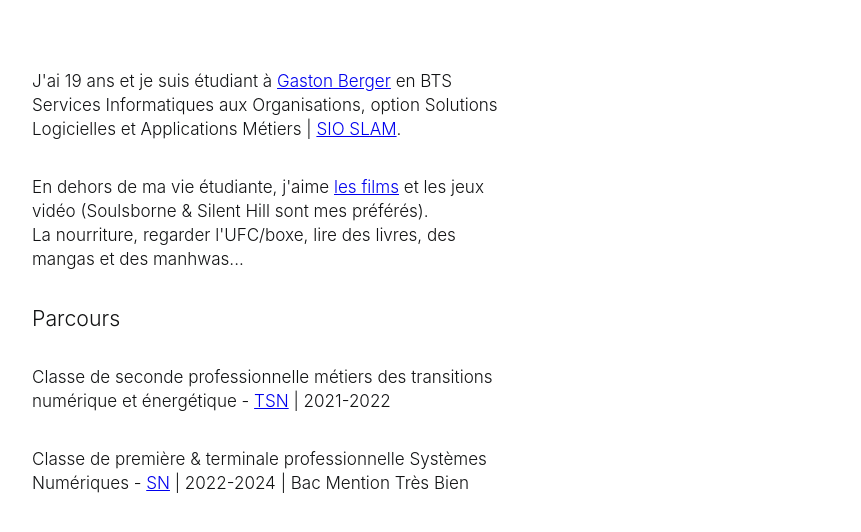
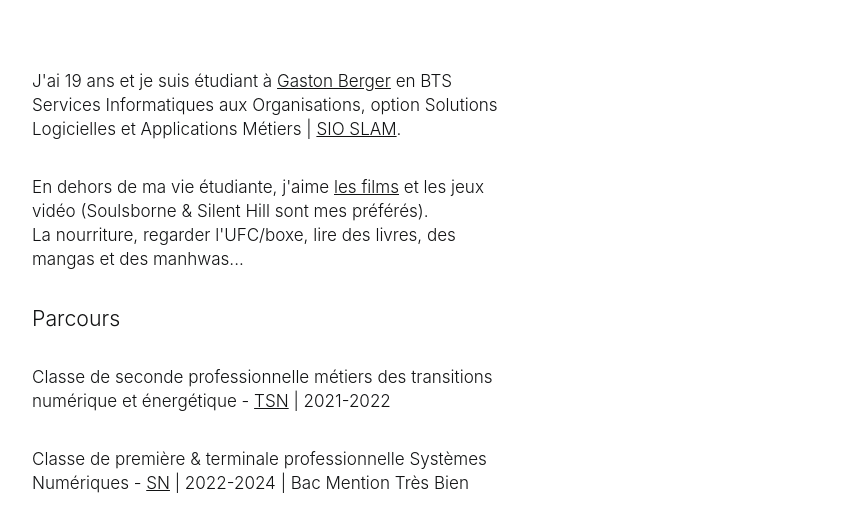
Before and after one commit to kan3daa/Portfolio, a Vue app: page / in a window 1280 px wide. Shown: the part 264-796 px from the top of the page, without its empty margins (104-965 px from the left). Built offline with nearby package versions, Linux system fonts and the light colour scheme; a web font is replaced by a local one.

Commit message:
refactor: nettoyage de Home.vue, suppression du code et des imports inutiles

```diff
--- a/src/components/Home.vue
+++ b/src/components/Home.vue
@@ -1,5 +1,5 @@
 <script setup lang="ts">
-import { computed } from 'vue'
+import {computed} from 'vue'
 
 const birthDate = new Date('2006-10-30');
 const today = new Date();
@@ -16,7 +16,7 @@ const age = computed(() => {
 
 <template>
   <div>
-    <Menu />
+    <Menu/>
 
     <div class="top_info">
       <div>
@@ -24,12 +24,15 @@ const age = computed(() => {
       <h1>Portfolio</h1>
       <p>
         J'ai {{ age }} ans et je suis étudiant à
-        <a href="https://www.gastonberger.fr/">Gaston Berger</a> en BTS Services Informatiques aux Organisations, option Solutions Logicielles et Applications Métiers |
-        <a href="https://www.onisep.fr/ressources/univers-formation/formations/post-bac/bts-services-informatiques-aux-organisations-option-b-solutions-logicielles-et-applications-metiers">SIO SLAM</a>.
+        <a href="https://www.gastonberger.fr/">Gaston Berger</a> en BTS Services Informatiques aux Organisations, option
+        Solutions Logicielles et Applications Métiers |
+        <a href="https://www.onisep.fr/ressources/univers-formation/formations/post-bac/bts-services-informatiques-aux-organisations-option-b-solutions-logicielles-et-applications-metiers">SIO
+          SLAM</a>.
       </p>
       <p>
         En dehors de ma vie étudiante, j'aime
-        <a href="https://letterboxd.com/kan3da_movie/list/fav/">les films</a> et les jeux vidéo (Soulsborne & Silent Hill sont mes préférés).<br>
+        <a href="https://letterboxd.com/kan3da_movie/list/fav/">les films</a> et les jeux vidéo (Soulsborne & Silent
+        Hill sont mes préférés).<br>
         La nourriture, regarder l'UFC/boxe, lire des livres, des mangas et des manhwas...
       </p>
     </div>
@@ -39,11 +42,13 @@ const age = computed(() => {
       <div>
         <p>
           Classe de seconde professionnelle métiers des transitions numérique et énergétique -
-          <a href="https://www.onisep.fr/ressources/univers-formation/formations/lycees/classe-de-2de-professionnelle-metiers-des-transitions-numerique-et-energetique">TSN</a> | 2021-2022
+          <a href="https://www.onisep.fr/ressources/univers-formation/formations/lycees/classe-de-2de-professionnelle-metiers-des-transitions-numerique-et-energetique">TSN</a>
+          | 2021-2022
         </p>
         <p>
           Classe de première & terminale professionnelle Systèmes Numériques -
-          <a href="https://sti.eduscol.education.fr/formations/bac-pro/bac-pro-systemes-numeriques-sn">SN</a> | 2022-2024 | Bac Mention Très Bien
+          <a href="https://sti.eduscol.education.fr/formations/bac-pro/bac-pro-systemes-numeriques-sn">SN</a> |
+          2022-2024 | Bac Mention Très Bien
         </p>
       </div>
     </div>
@@ -57,6 +62,7 @@ h1 {
   margin: 0;
   font-family: "exmouth", serif;
 }
+
 h2 {
   font-weight: 300;
 }
@@ -75,4 +81,12 @@ p {
   margin: 2em 0;
 }
 
+a {
+  color: #121314;
+}
+
+a:visited {
+  color: #551A8B;
+}
+
 </style>
```
Also changed, not shown: src/router/index.js (deleted, +0 -23 lines), src/views/CITC.vue (deleted, +0 -11 lines).
